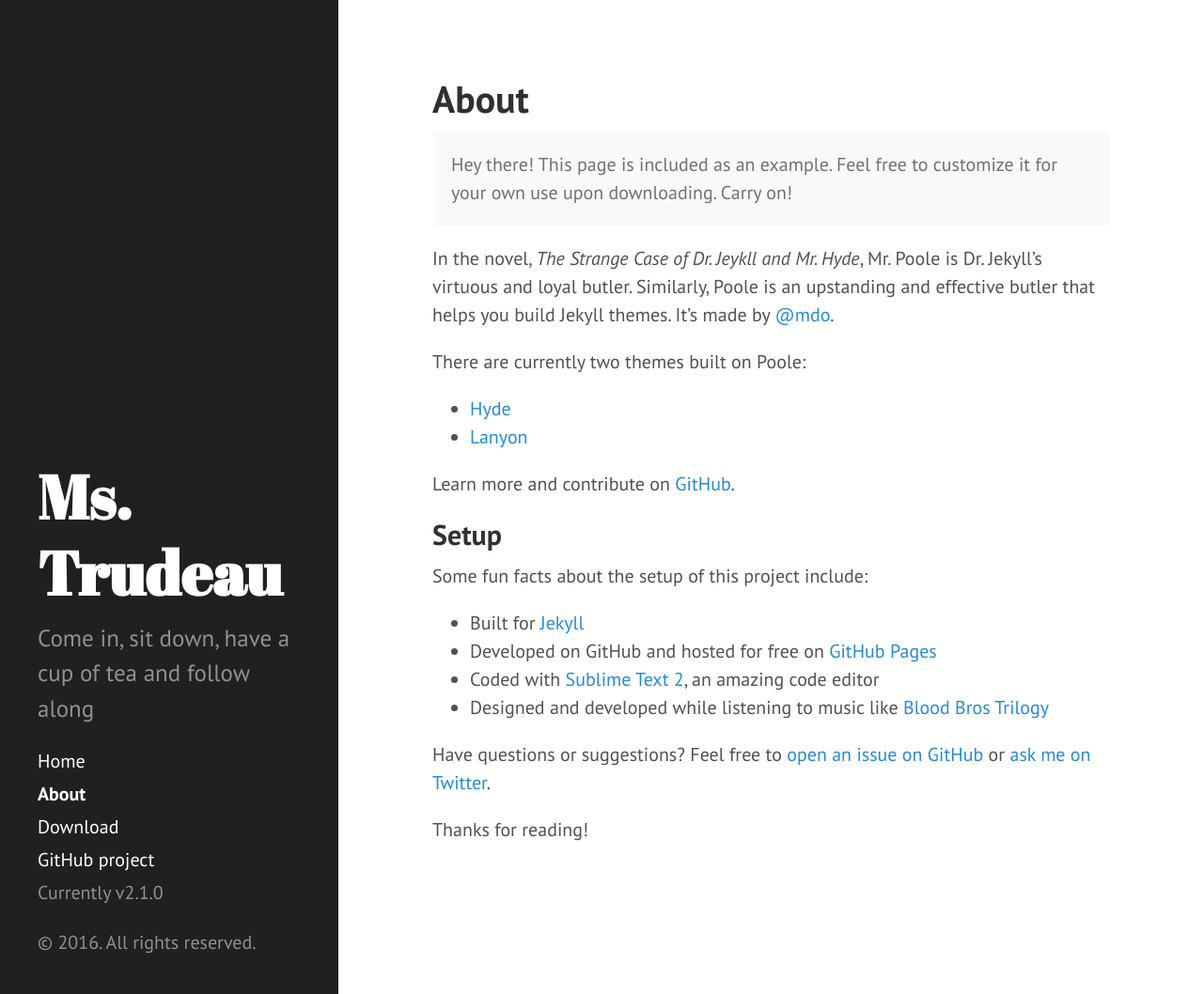
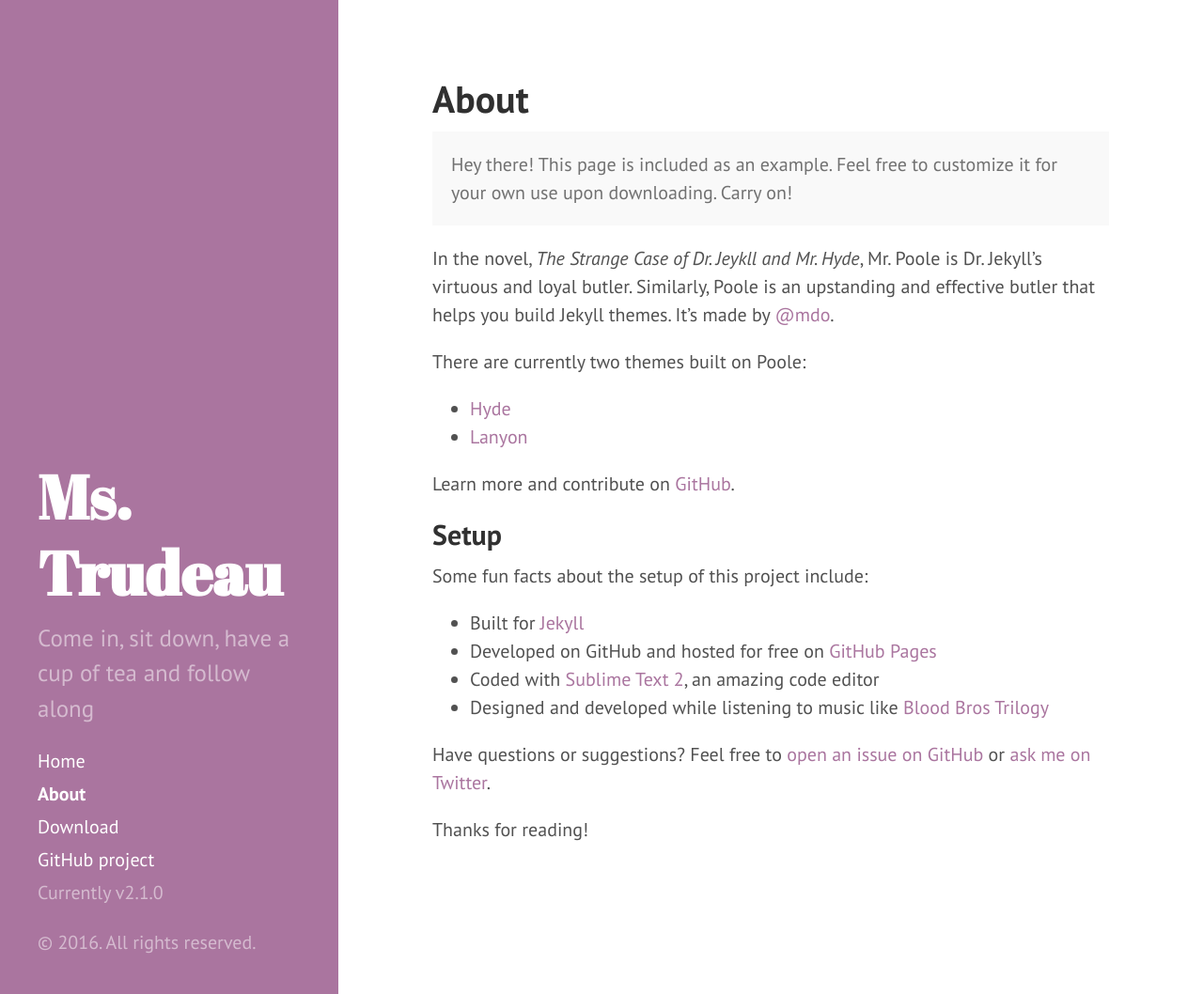
Before and after one commit to JourdanTrudeau/JourdanTrudeau.github.io, a Jekyll site: the page built from about.md, in a window 1280 px wide and 1058 px high. Shown: the whole window at 94% size. Built offline with Jekyll 4.4.1, drawn with Linux system fonts in a browser that asks for light colours.

Commit message:
Updated default.html

```diff
--- a/_layouts/default.html
+++ b/_layouts/default.html
@@ -1,9 +1,14 @@
+---
+layout: page
+title: ''
+published: false
+---
 <!DOCTYPE html>
 <html lang="en-us">
 
   {% include head.html %}
 
-  <body>
+  <body class="theme-base-0e">
 
     {% include sidebar.html %}
 
```
